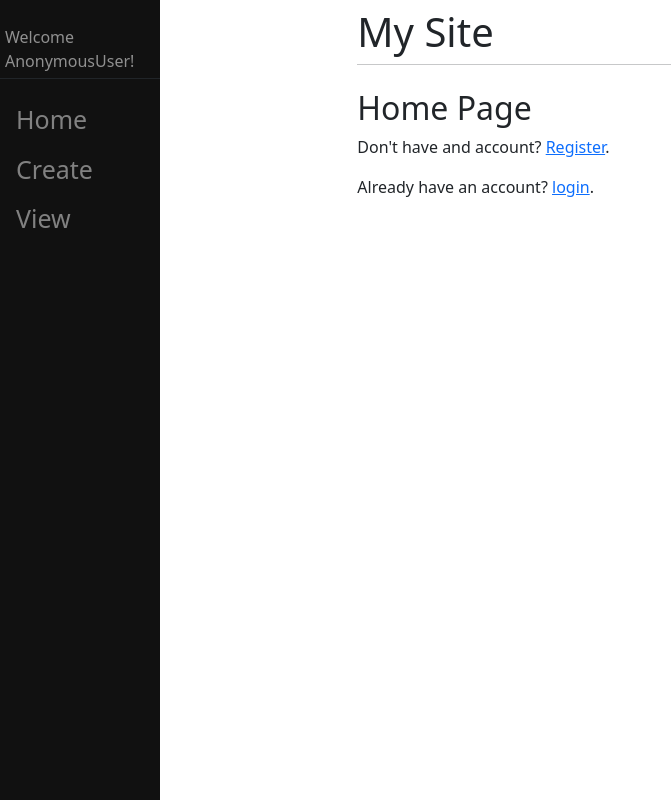
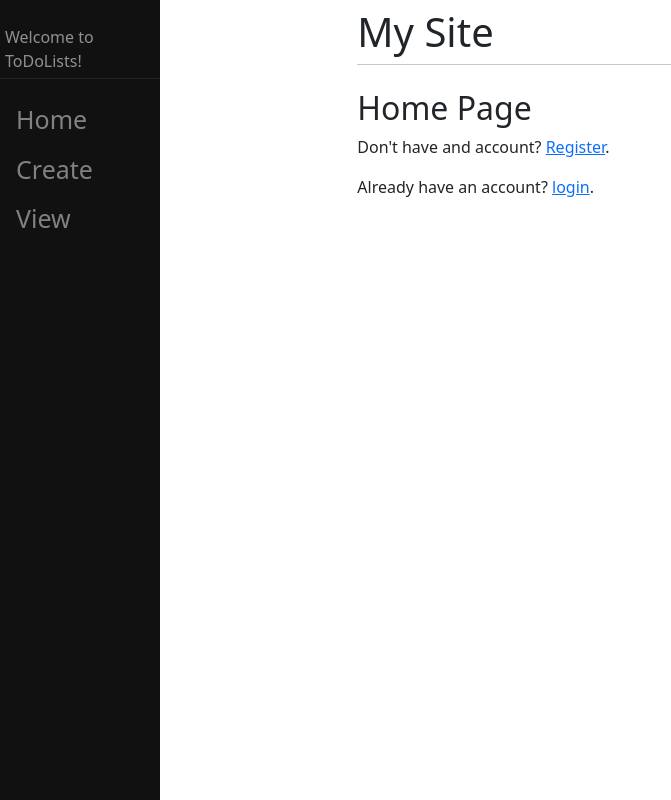
Before and after one commit to dylanp581/django_todolist, a Django app: page / in a window 1280 px wide. Shown: the whole page, without its empty margins (0-671 px from the left). Run offline with Django 4.2, Linux system fonts and the light colour scheme.

Commit message:
base.html succseful

```diff
--- a/main/templates/main/base.html
+++ b/main/templates/main/base.html
@@ -47,7 +47,11 @@
 
     <body>
         <div class="sidenav">
-            <p id="username" class="border-bottom border-dark">Welcome {{ user }}!</p>
+            {% if user_is.authenticated %}
+                <p id="username" class="border-bottom border-dark">Welcome {{ user }}!</p>
+            {% else %}
+                <p id="username" class="border-bottom border-dark">Welcome to ToDoLists!</p>
+            {% endif %}
             <a href="/">Home</a>
             <a href="/create">Create</a>
             <a href="/view">View</a>
```
